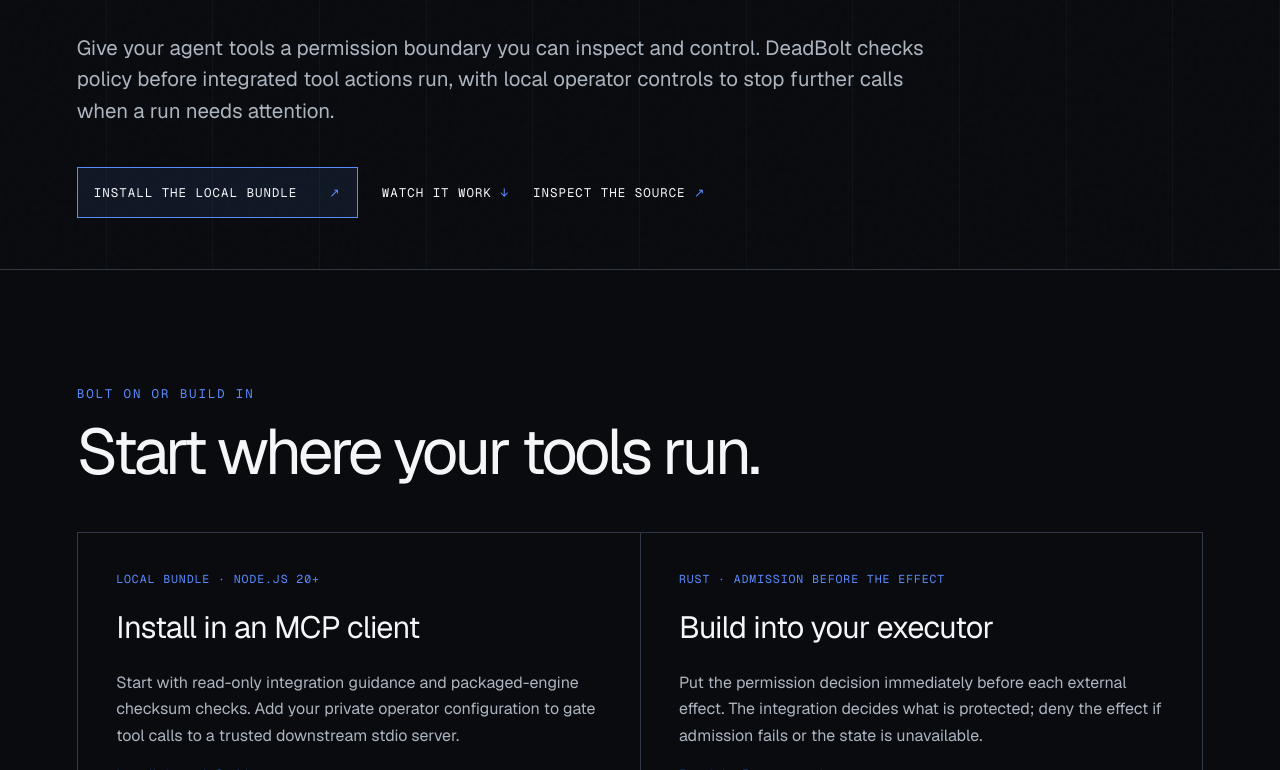
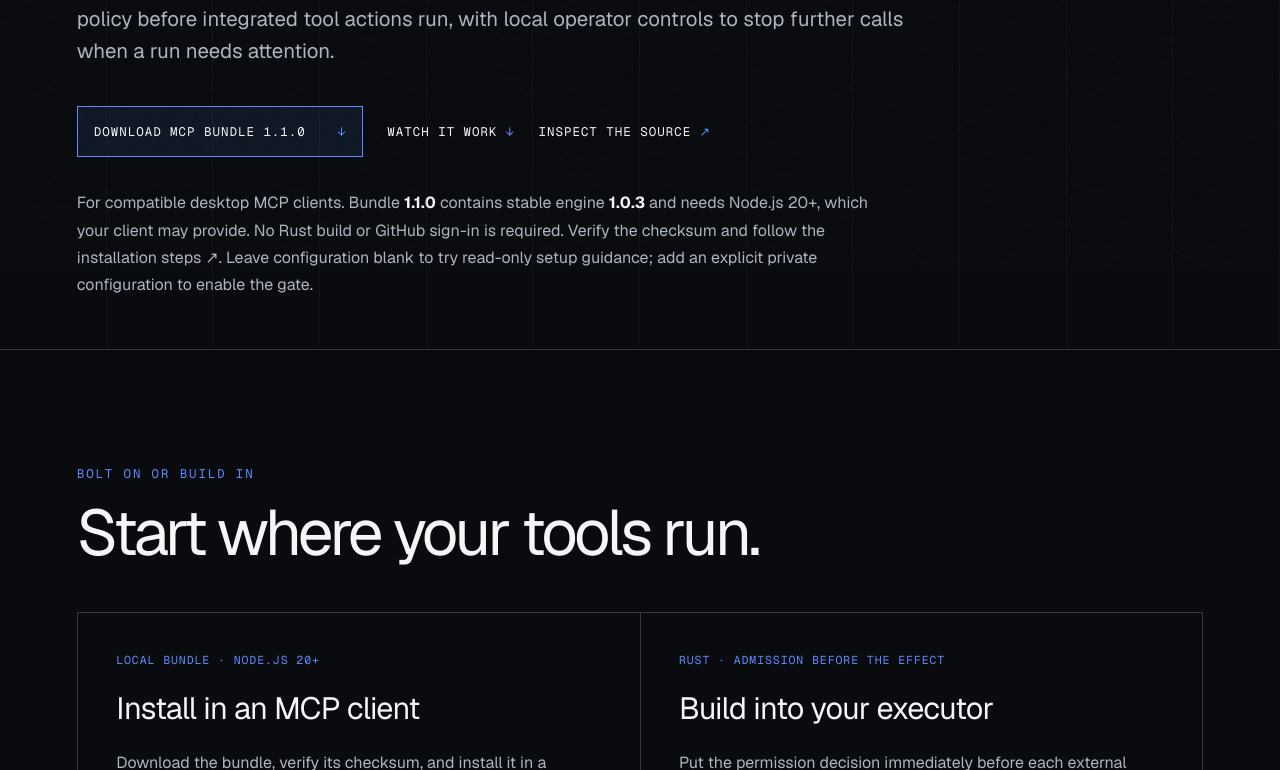
Before and after one commit to seanebones-lang/nexteleven-web, a Next.js app: page /deadbolt in a window 1280 px wide. Shown: the part 530-1300 px from the top of the page. Built offline with nearby package versions, Linux system fonts and the light colour scheme.

Commit message:
Offer direct DeadBolt bundle download with install guidance

```diff
--- a/src/app/deadbolt/page.tsx
+++ b/src/app/deadbolt/page.tsx
@@ -2,6 +2,9 @@
 import { InnerHeader } from "@/components/shell/InnerHeader";
 import { SiteFooter } from "@/components/shell/SiteFooter";
 import styles from "./page.module.css";
+
+const bundleUrl = "https://github.com/seanebones-lang/deadbolt/releases/download/mcpb-v1.1.0/deadbolt-1.1.0.mcpb";
+const installUrl = "https://github.com/seanebones-lang/deadbolt/blob/main/docs/INSTALL.md#local-mcp-bundle-mcpb";
 
 export const metadata: Metadata = {
   title: "DeadBolt — permission before execution",
@@ -10,7 +13,7 @@
 };
 
 const routes = [
-  { title: "Install in an MCP client", label: "Local bundle · Node.js 20+", body: "Start with read-only integration guidance and packaged-engine checksum checks. Add your private operator configuration to gate tool calls to a trusted downstream stdio server.", href: "https://smithery.ai/servers/seanebones/deadbolt", action: "Install through Smithery" },
+  { title: "Install in an MCP client", label: "Local bundle · Node.js 20+", body: "Download the bundle, verify its checksum, and install it in a compatible client. Start with read-only setup guidance, then add a private operator configuration to gate a trusted downstream stdio server.", href: installUrl, action: "Follow the installation guide" },
   { title: "Build into your executor", label: "Rust · Admission before the effect", body: "Put the permission decision immediately before each external effect. The integration decides what is protected; deny the effect if admission fails or the state is unavailable.", href: "https://github.com/seanebones-lang/deadbolt/blob/main/examples/build_in.rs", action: "Read the Rust example" },
   { title: "Bolt on a local gate", label: "HTTP · Python and Node clients", body: "Connect a trusted executor to the local sidecar. Define explicit tool policy and keep operator controls separate from the agent. Use disposable effects to validate your integration first.", href: "https://github.com/seanebones-lang/deadbolt/blob/main/docs/INTEGRATION.md", action: "Choose an integration" },
   { title: "Keep the operator in control", label: "Pause · Clip · Approve · Kill", body: "Withdraw permission for future routed tool calls, require operator approval for classified irreversible tools, and inspect local decision evidence. Expired leases and unavailable state deny admission.", href: "https://github.com/seanebones-lang/deadbolt/blob/main/docs/TRUST.md", action: "Understand the trust boundary" },
@@ -26,10 +29,11 @@
         <h1>Permission before execution.</h1>
         <p className="work-lede">Give your agent tools a permission boundary you can inspect and control. DeadBolt checks policy before integrated tool actions run, with local operator controls to stop further calls when a run needs attention.</p>
         <div className="work-actions">
-          <a className="primary-action" href="https://smithery.ai/servers/seanebones/deadbolt">Install the local bundle <span>↗</span></a>
+          <a className="primary-action" href={bundleUrl}>Download MCP bundle 1.1.0 <span>↓</span></a>
           <a href="#watch">Watch it work <span>↓</span></a>
           <a href="https://github.com/seanebones-lang/deadbolt">Inspect the source <span>↗</span></a>
         </div>
+        <p className={styles.note}>For compatible desktop MCP clients. Bundle <strong>1.1.0</strong> contains stable engine <strong>1.0.3</strong> and needs Node.js 20+, which your client may provide. No Rust build or GitHub sign-in is required. <a href={installUrl}>Verify the checksum and follow the installation steps ↗</a>. Leave configuration blank to try read-only setup guidance; add an explicit private configuration to enable the gate.</p>
       </section>
       <section className="delivery-section" aria-labelledby="routes-title">
         <p className="section-label">Bolt on or build in</p>
@@ -38,6 +42,7 @@
           <small>{route.label}</small><h3>{route.title}</h3><p>{route.body}</p><a href={route.href}>{route.action} ↗</a>
         </article>)}</div>
         <p className={styles.note}>The local MCP bundle is version <strong>1.1.0</strong> and contains stable engine <strong>1.0.3</strong>. Its blank-configuration setup mode provides no active protection. Candidate engine <strong>1.1.0-rc.1</strong> separately adds exact-action review and scoped admission credentials; those features are not in this bundle.</p>
+        <div className="work-actions"><a href="https://github.com/seanebones-lang/deadbolt/releases/tag/mcpb-v1.1.0">Release notes and checksums ↗</a><a href="https://smithery.ai/servers/seanebones/deadbolt">Find it on Smithery ↗</a><a href="https://registry.modelcontextprotocol.io/v0.1/servers?search=io.github.seanebones-lang%2Fdeadbolt&limit=10">View the MCP Registry record ↗</a></div>
       </section>
       <section className="delivery-section" id="watch" aria-labelledby="watch-title">
         <p className="section-label">Captioned demonstration</p>
```
